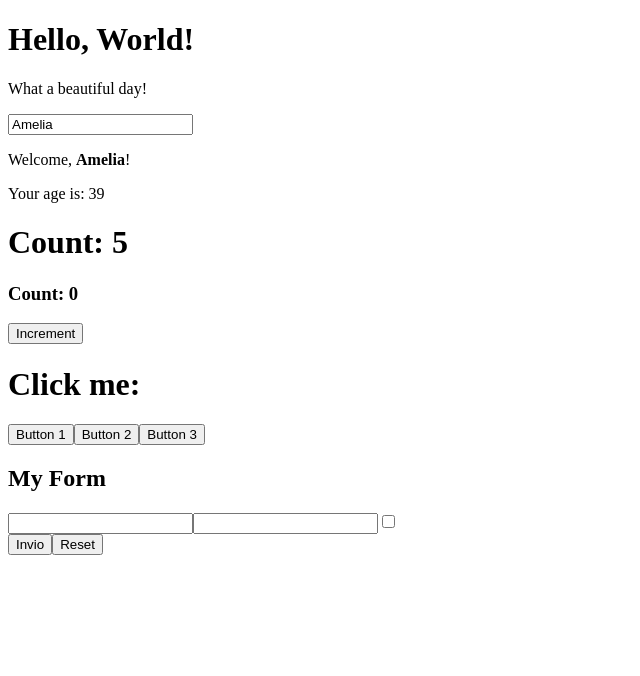
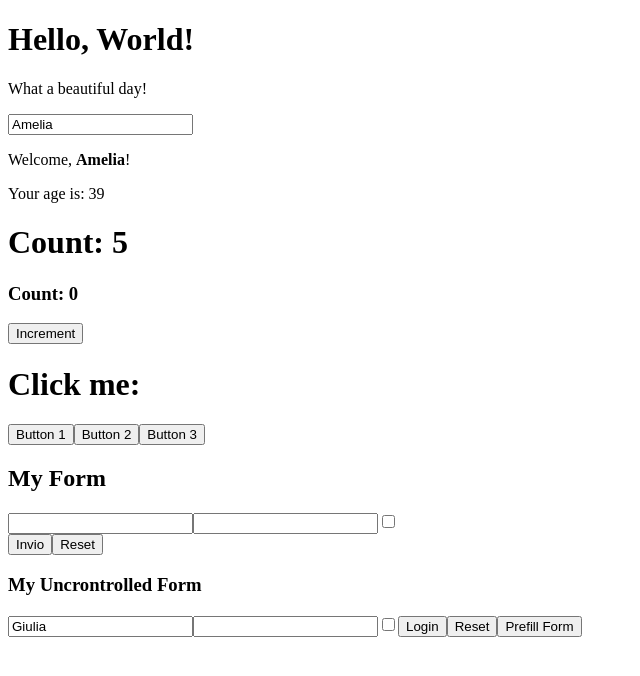
Before and after one commit to ameted83/React-exercises, a React (Create React App) app: page / in a window 1280 px wide. Shown: the top 676 px of the page, without its empty margins (0-640 px from the left). Built offline with nearby package versions, Linux system fonts and the light colour scheme.

Commit message:
forms-05

```diff
--- a/src/App.js
+++ b/src/App.js
@@ -5,6 +5,7 @@
 import { ClickTracker } from "./ClickTracker";
 import InteractiveWelcome from "./InteractiveWelcome";
 import { Login } from "./Login";
+import { UncontrolLogin } from "./UncontrolLogin";
 
 export class App extends React.Component {
   render() {
@@ -16,6 +17,7 @@
         <ClickCounter />
         <ClickTracker />
         <Login />
+        <UncontrolLogin />
       </div>
     );
   }
--- /dev/null
+++ b/src/UncontrolLogin.js
@@ -0,0 +1,40 @@
+import React, { createRef } from "react";
+
+export class UncontrolLogin extends React.Component {
+  _formRef = createRef();
+  handleFormSubmit = (event) => {
+    event.preventDefault();
+
+    const username = event.target.elements.username.value;
+    const password = event.target.elements.password.value;
+    const remember = event.target.elements.remember.checked;
+
+    console.log({ username, password, remember });
+  };
+
+  onLogin = () => {
+    this._formRef.current.elements.username.value = "Amelia";
+    this._formRef.current.elements.password.value = "yes6163";
+    this._formRef.current.elements.remeber.checked = true;
+  };
+
+  render() {
+    return (
+      <div>
+        <h3>My Uncrontrolled Form</h3>
+
+        <form ref={this._formRef} onSubmit={this.handleFormSubmit}>
+          <input name="username" defaultValue="Giulia" />
+          <input name="password" type="password" />
+          <input name="remember" type="checkbox" />
+
+          <button type="submit">Login</button>
+          <button type="reset">Reset</button>
+          <button type="button" onClick={this.onLogin}>
+            Prefill Form
+          </button>
+        </form>
+      </div>
+    );
+  }
+}
```
